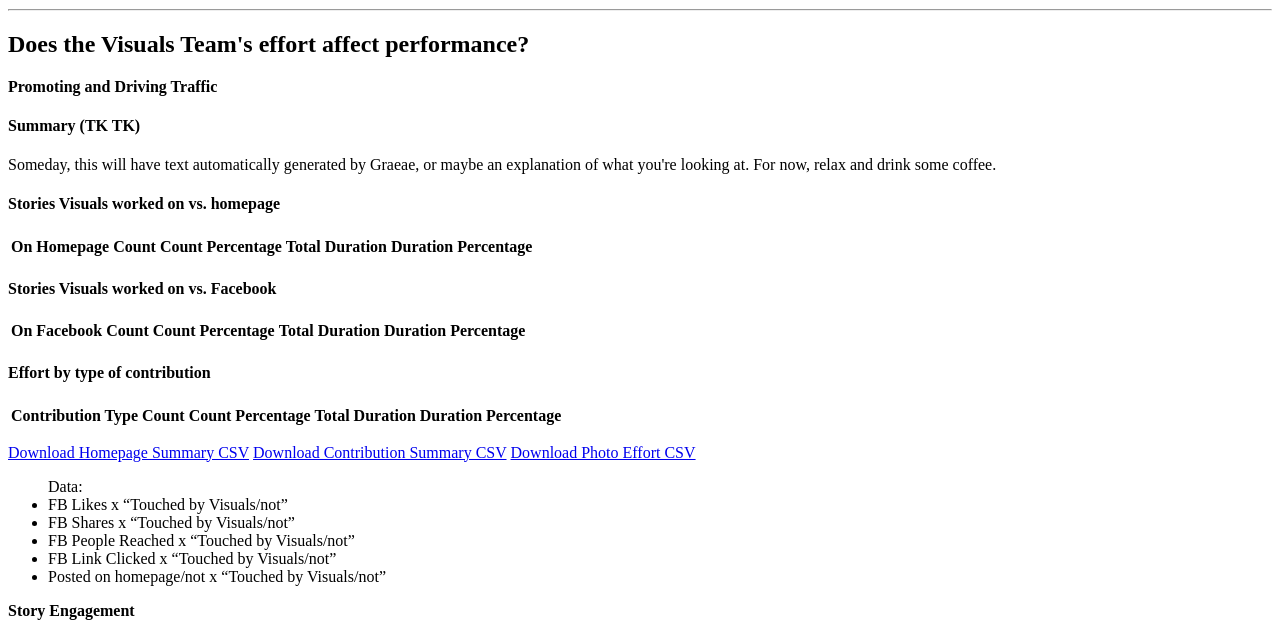
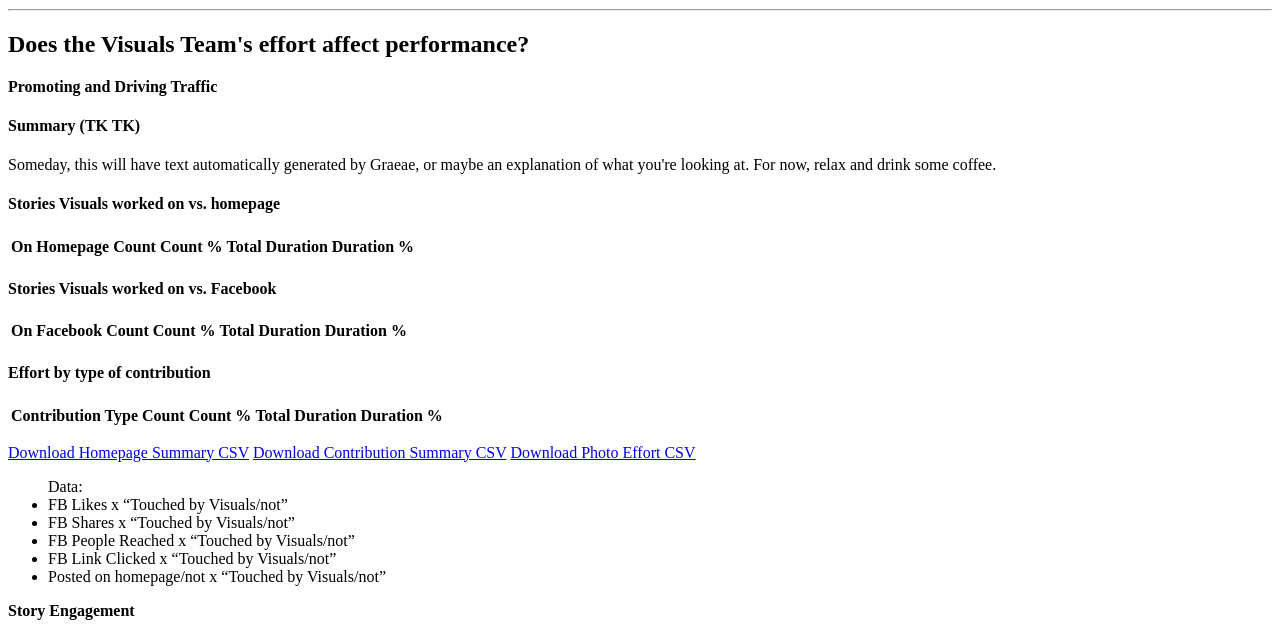
Before and after one commit to nprapps/graeae, a Flask app: template templates/index.html in a window 1280 px wide. Shown: the part 1045-1669 px from the top of the page. Run offline with Flask 2, Linux system fonts and the light colour scheme; the template is opened without the code that fills it, so the values that code supplies are empty; some libraries are stand-ins or nearby versions.

Commit message:
minor tweaks

```diff
--- a/less/app.less
+++ b/less/app.less
@@ -400,7 +400,7 @@ footer {
 }
 
 .table {
-    font-size: 20px;
+    font-size: 18px;
     font-family: Helvetica, Arial, sans-serif;
     .value {
         text-align: right;
--- a/templates/index.html
+++ b/templates/index.html
@@ -192,9 +192,9 @@
                     <tr>
                         <th>On Homepage</th>
                         <th class="value">Count</th>
-                        <th class="value">Count Percentage</th>
+                        <th class="value">Count %</th>
                         <th class="value">Total Duration
-                        <th class="value">Duration Percentage</th>
+                        <th class="value">Duration %</th>
                         </th>
                     </tr>
                 </thead>
@@ -217,9 +217,9 @@
                     <tr>
                         <th>On Facebook</th>
                         <th class="value">Count</th>
-                        <th class="value">Count Percentage</th>
+                        <th class="value">Count %</th>
                         <th class="value">Total Duration
-                        <th class="value">Duration Percentage</th>
+                        <th class="value">Duration %</th>
                         </th>
                     </tr>
                 </thead>
@@ -244,9 +244,9 @@
             <tr>
                 <th>Contribution Type</th>
                 <th class="value">Count</th>
-                <th class="value">Count Percentage</th>
+                <th class="value">Count %</th>
                 <th class="value">Total Duration</th>
-                <th class="value">Duration Percentage</th>
+                <th class="value">Duration %</th>
             </tr>
         </thead>
         <tbody>
```
